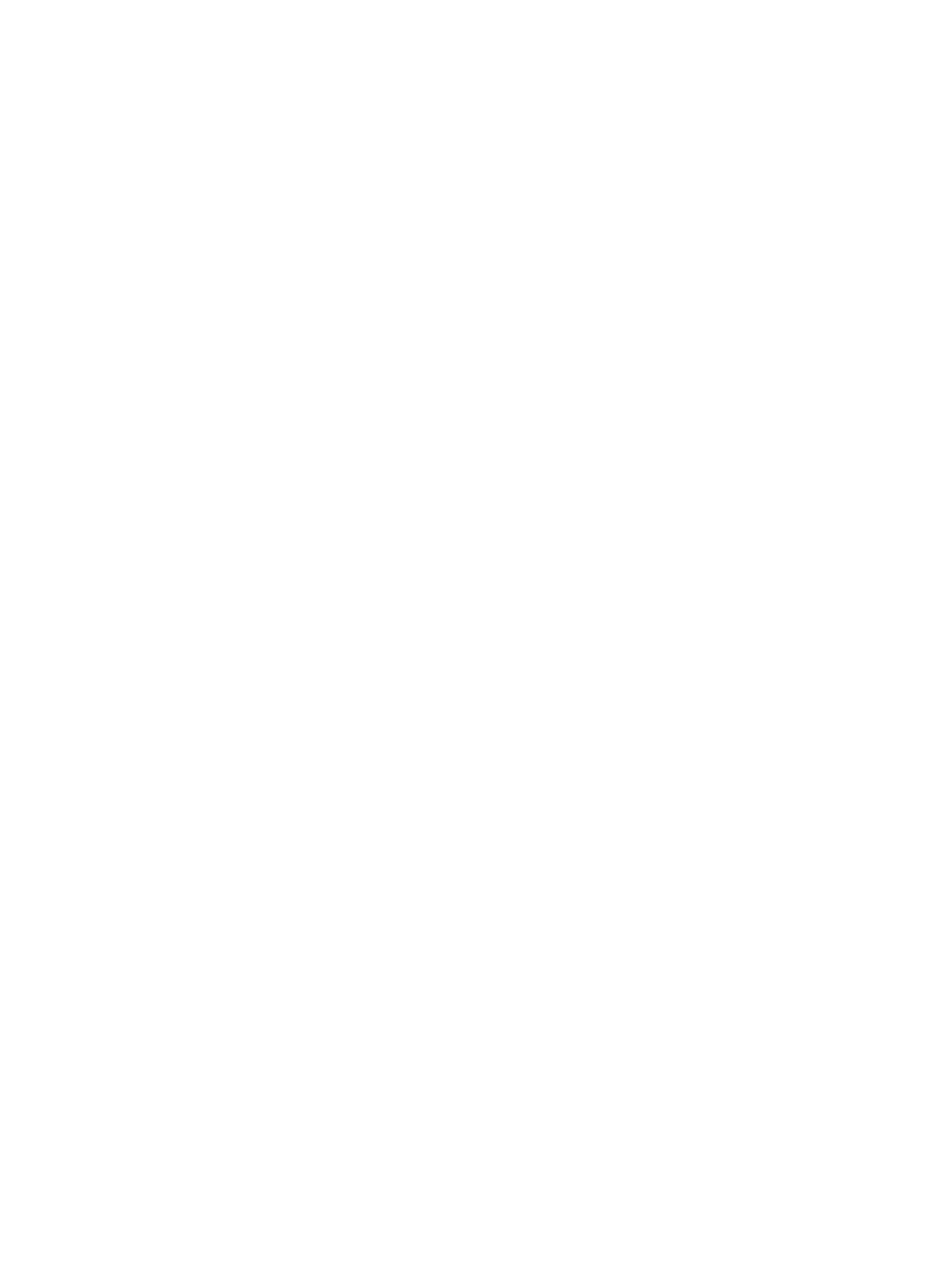
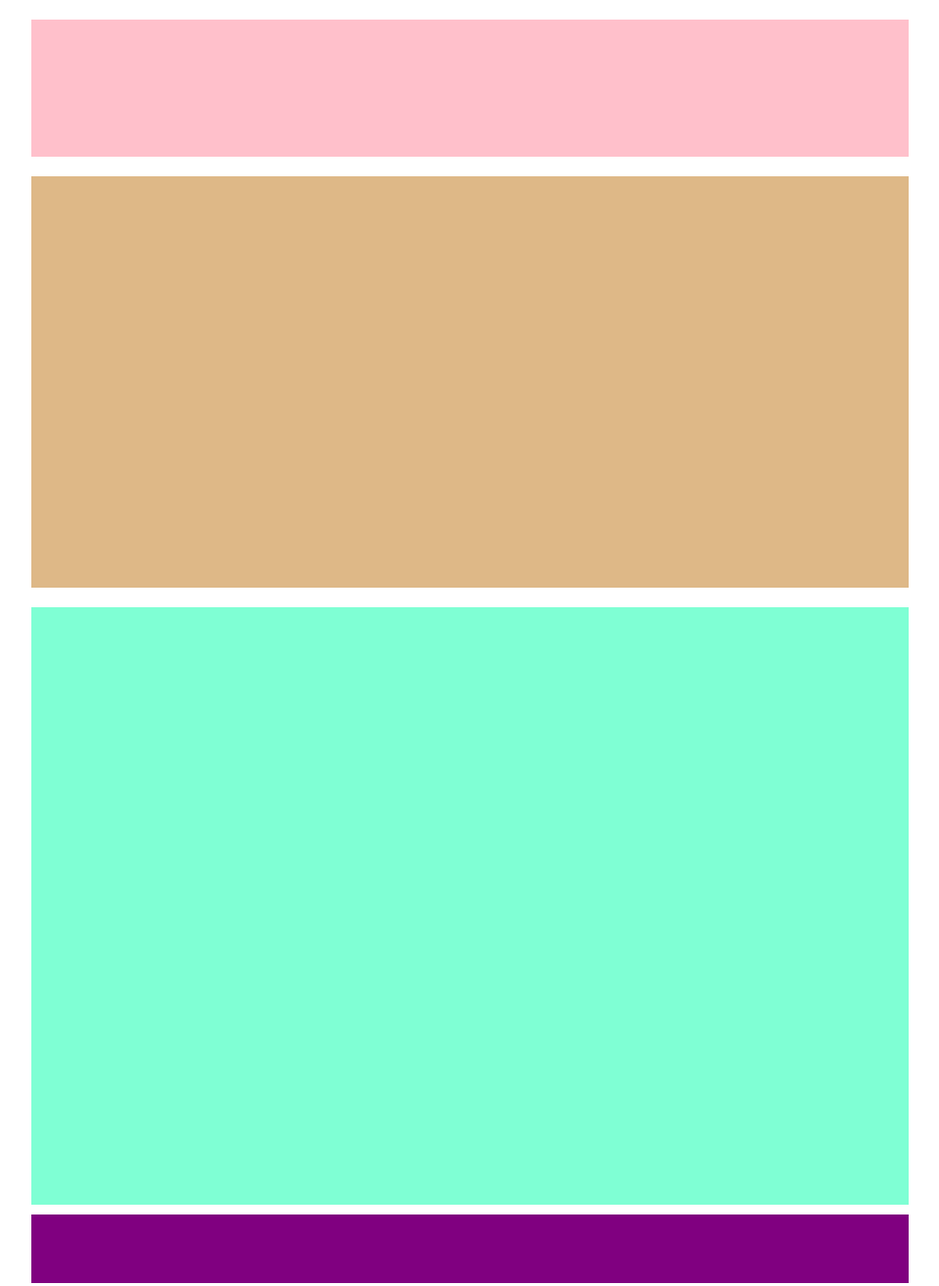
Before and after one commit to fabiopiro/htmlcss-struttura-wp, a plain HTML site: page index.html in a window 1280 px wide. Shown: the whole page at 98% size, without its empty margins (160-1119 px from the left). Before the commit the page ends 800 px from the top, so only its background shows below. Drawn offline with Linux system fonts and the light colour scheme.

Commit message:
struttura base

```diff
--- a/css/style.css
+++ b/css/style.css
@@ -6,10 +6,42 @@
     margin: 0;
     padding: 0;
 }
-
 /* clearfix */
 .container::after {
     content: "";
     display: table;
     clear: both;
 }
+
+body {
+    width: 70%;
+    margin: auto;
+}
+/* HEADER */
+header {
+    height: 140px;
+    margin-top: 20px;
+    margin-bottom: 20px;
+    background-color: pink;
+}
+
+/* MAIN */
+/* blocco1 */
+#blocco1 {
+    height: 420px;
+    margin-bottom: 20px;
+    background-color: burlywood;
+}
+/* blocco2 */
+#blocco2 {
+    height: 610px;
+    margin-bottom: 10px;
+    background-color: aquamarine;
+}
+
+/* FOOTER */
+footer {
+    height: 70px;
+    margin-bottom: 20px;
+    background-color: purple;
+}
--- a/index.html
+++ b/index.html
@@ -8,25 +8,27 @@
         <link rel="stylesheet" href="css/style.css">
     </head>
     <body>
-
         <!-- HEADER -->
         <header>
-
         </header>
         <!-- /HEADER -->
-
         <!-- MAIN -->
         <main>
+            <!-- blocco1 -->
+            <div id="blocco1">
 
+            </div>
+            <!-- /blocco1 -->
+            <!-- blocco2 -->
+            <div id="blocco2">
+
+            </div>
+            <!-- /blocco2 -->
         </main>
         <!-- /MAIN -->
-
         <!-- FOOTER -->
         <footer>
-
         </footer>
         <!-- /FOOTER -->
-
-
     </body>
 </html>
```
